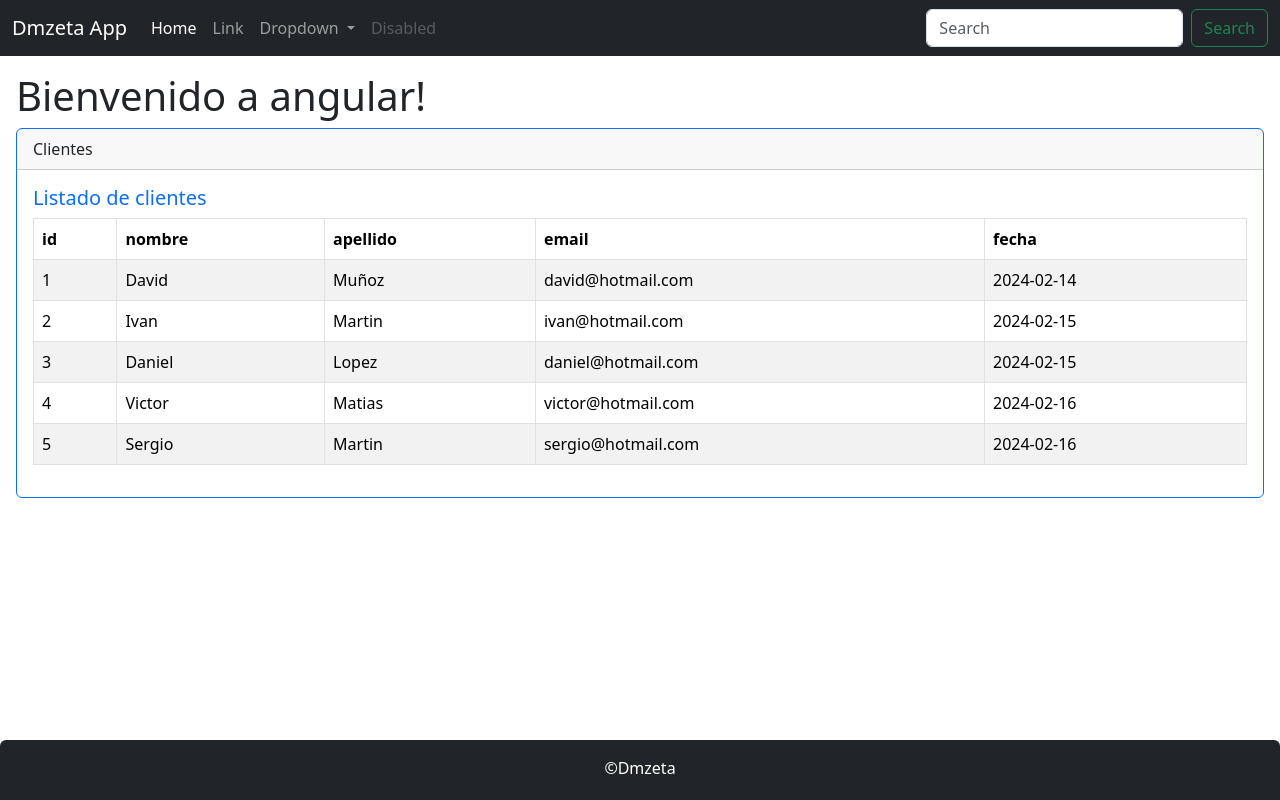
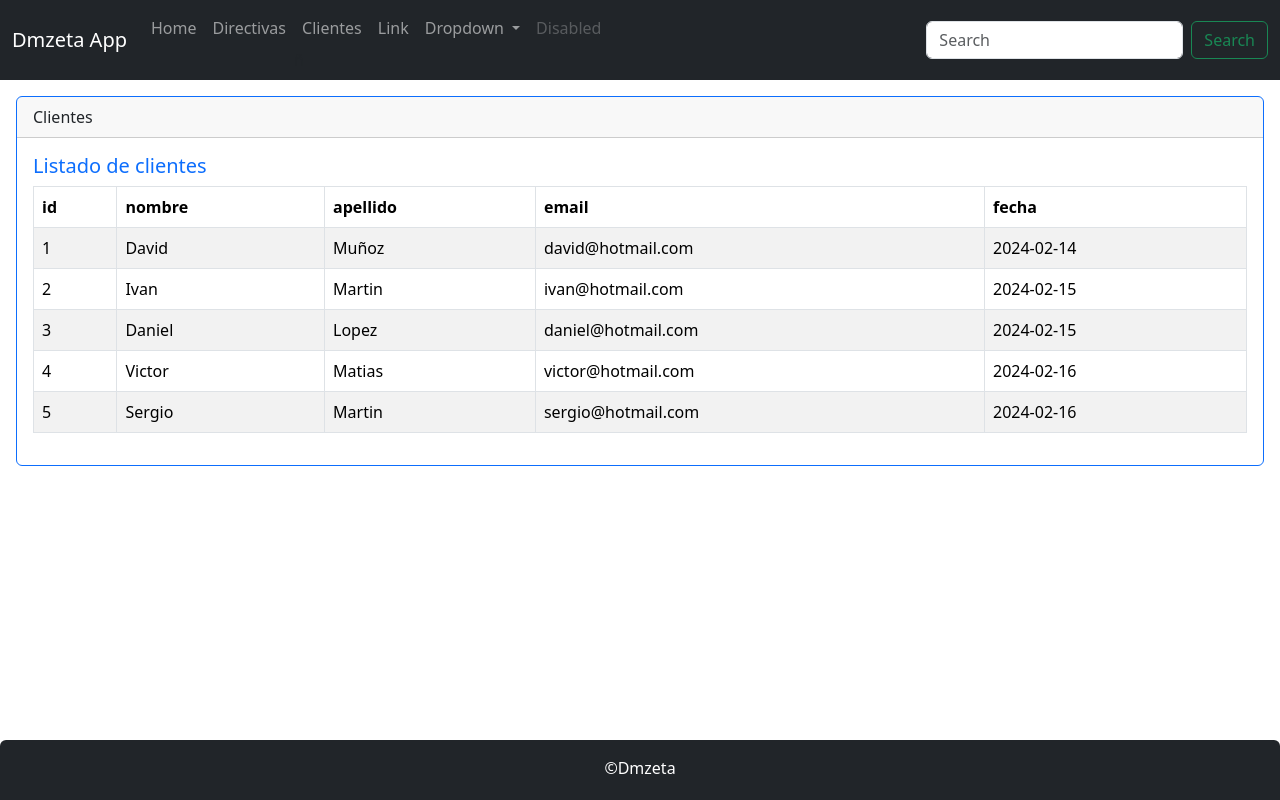
Before and after one commit to deeeeivid/frontTfg, an Angular app: page /clientes in a window 1280 px wide. Before the commit this address led to /. Built offline with nearby package versions, Linux system fonts and the light colour scheme.

Commit message:
rutas spa

```diff
--- a/src/app/app.component.html
+++ b/src/app/app.component.html
@@ -1,8 +1,7 @@
 <app-header></app-header>
 <div class="m-lg-3">
-  <h1>
-    {{ title }}!
-  </h1>
-  <app-clientes></app-clientes>
+
+<router-outlet></router-outlet>
+
 </div>
 <app-footer></app-footer>
--- a/src/app/app.routes.ts
+++ b/src/app/app.routes.ts
@@ -1,3 +1,10 @@
-import { Routes } from '@angular/router';
+import {Routes} from '@angular/router';
+import {DirectivaComponent} from "./directiva/directiva.component";
+import {ClientesComponent} from "./clientes/clientes.component";
 
-export const routes: Routes = [];
+
+export const routes: Routes = [
+  {path: '', redirectTo: '/clientes', pathMatch:'full'},
+  {path: 'directivas', component: DirectivaComponent},
+  {path: 'clientes', component: ClientesComponent}
+];
--- a/src/app/header/header.component.html
+++ b/src/app/header/header.component.html
@@ -8,7 +8,13 @@
     <div class="collapse navbar-collapse" id="navbarSupportedContent">
       <ul class="navbar-nav me-auto mb-2 mb-lg-0">
         <li class="nav-item">
-          <a class="nav-link active" aria-current="page" href="#">Home</a>
+          <a class="nav-link" aria-current="page" href="#">Home</a>
+        </li>
+        <li class="nav-item" routerLinkActive="active">
+          <a class="nav-link" routerLink="/directivas">Directivas</a>
+        </li>
+        <li class="nav-item" routerLinkActive="active">
+          <a class="nav-link" routerLink="/clientes">Clientes</a>ñ
         </li>
         <li class="nav-item">
           <a class="nav-link" href="#">Link</a>
--- a/src/app/header/header.component.ts
+++ b/src/app/header/header.component.ts
@@ -1,9 +1,14 @@
 import {Component} from "@angular/core";
+import {RouterLink, RouterLinkActive} from "@angular/router";
 
 
 @Component({
     selector: 'app-header',
     templateUrl: './header.component.html',
+  imports: [
+    RouterLink,
+    RouterLinkActive
+  ],
     standalone: true
   }
 )
```
